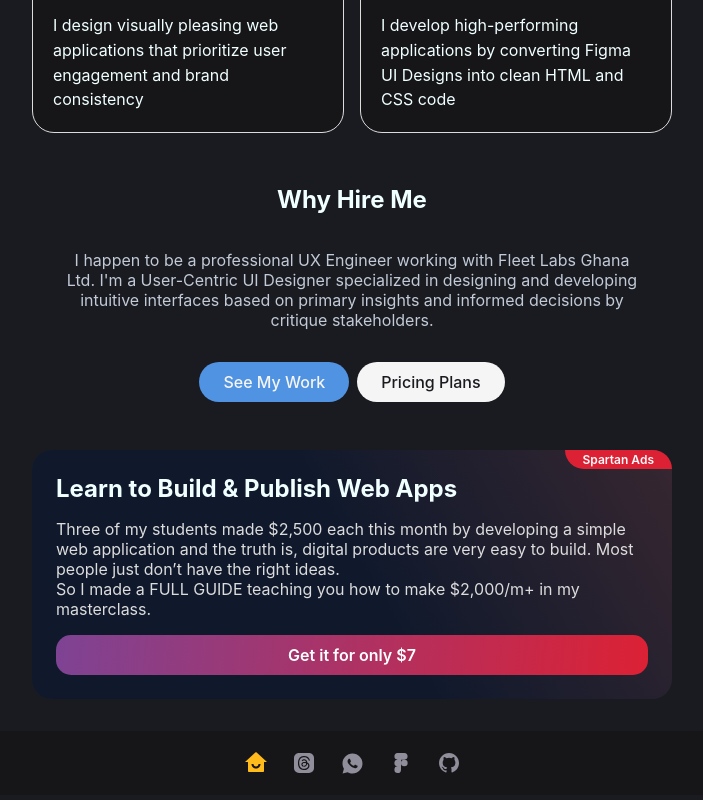
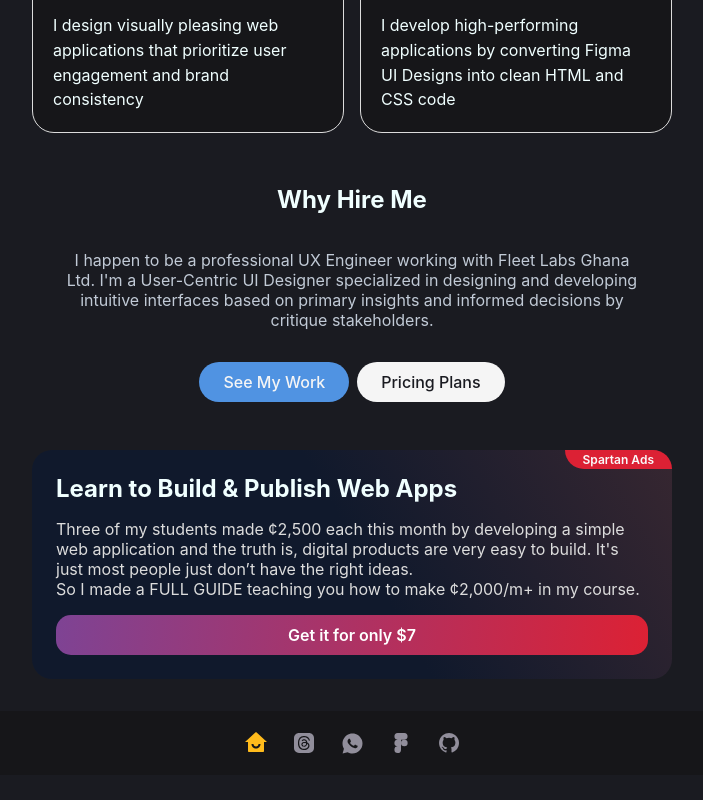
Before and after one commit to joeokat/Portfolio2.0, a React (Create React App) app: page / in a window 1280 px wide. Shown: the part 786-1586 px from the top of the page, without its empty margins (288-991 px from the left). Built offline with nearby package versions, Linux system fonts and the light colour scheme.

Commit message:
Commit Ads Changes

```diff
--- a/src/components/SpartanAds.jsx
+++ b/src/components/SpartanAds.jsx
@@ -8,9 +8,9 @@ export const SpartanAds = () => {
         <div className="b--ads">Spartan Ads</div>
          <h2> Learn to Build & Publish Web Apps </h2>
         <p>
-          Three of my students made $2,500 each this month by developing a simple web application
-           and the truth is, digital products are very easy to build. Most people just don’t have the right ideas. <br />
-          So I made a FULL GUIDE teaching you how to make $2,000/m+ in my masterclass.
+          Three of my students made ¢2,500 each this month by developing a simple web application
+           and the truth is, digital products are very easy to build. It's just most people just don’t have the right ideas. <br />
+          So I made a FULL GUIDE teaching you how to make ¢2,000/m+ in my course.
         </p>
 
         <a className="join--button" href="https://t.me/+oCeVAiPJM482NjI0" rel="noreferrer" target="_blank"> Get it for only $7 </a>
```
